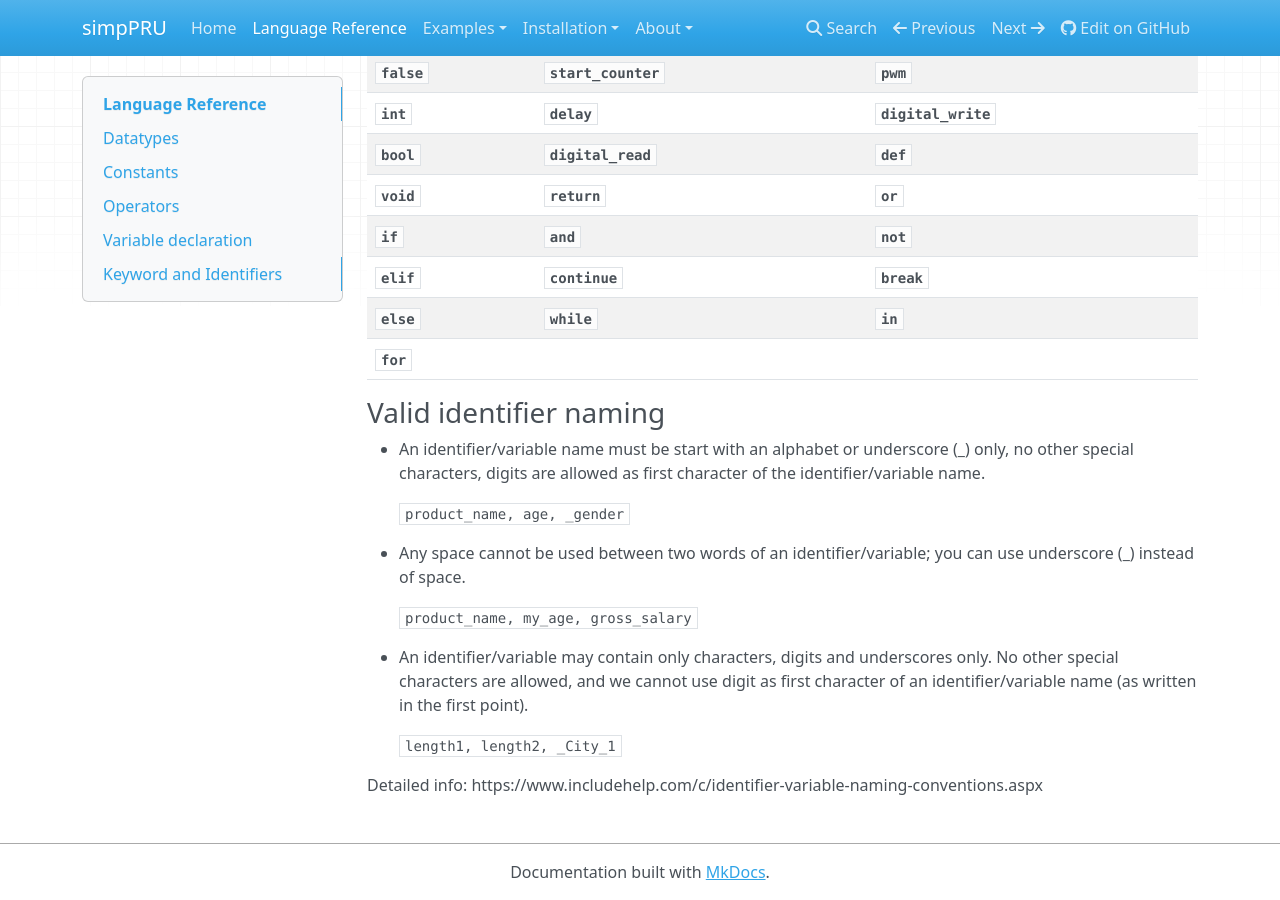
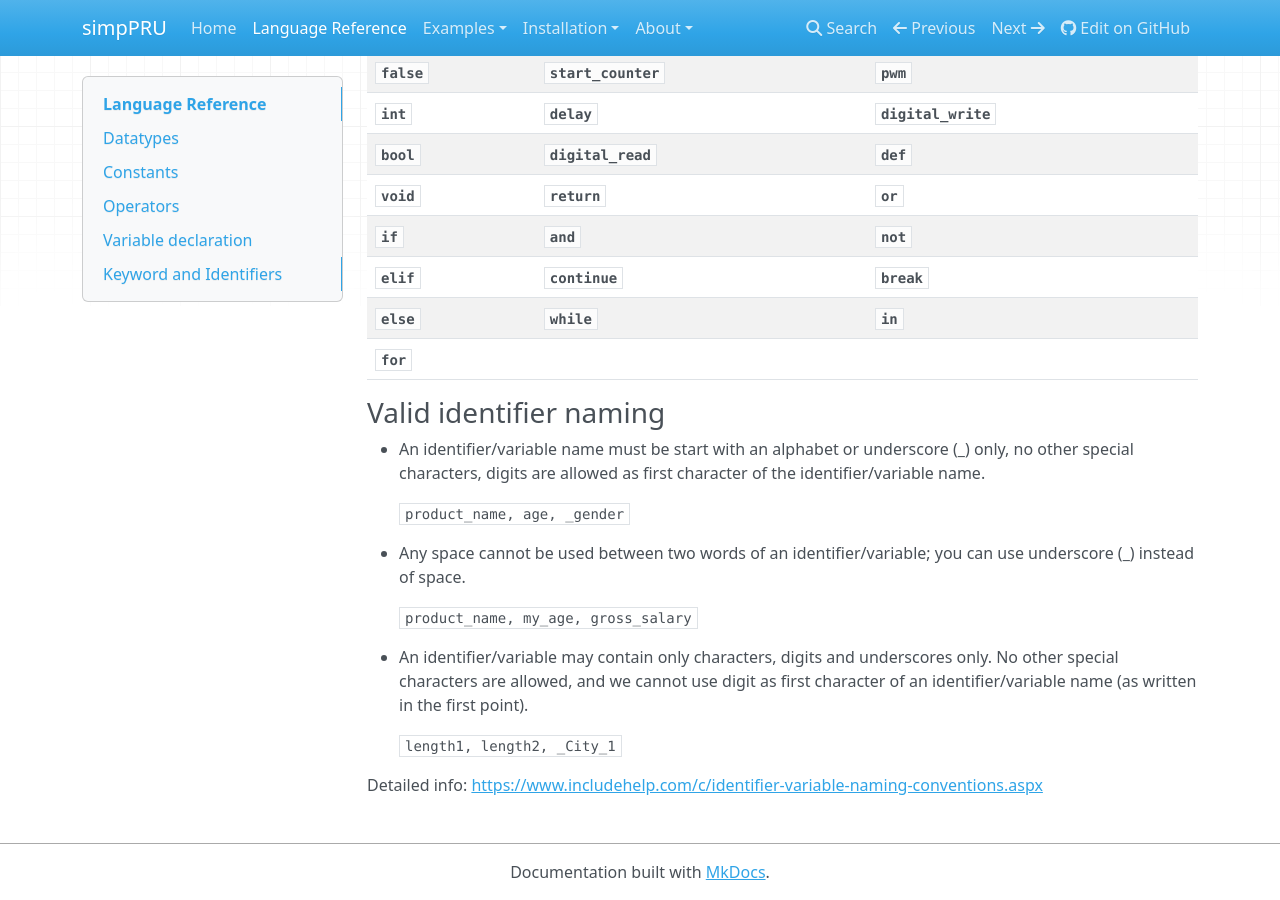
Before and after one commit to VedantParanjape/simpPRU, an MkDocs documentation site: the page built from docs/language.md, in a window 1280 px wide and 900 px high, scrolled down 1856 px. Built offline with MkDocs 1.6.1, drawn with Linux system fonts in a browser that asks for light colours; nearby versions of some CDN libraries; some of the changed lines change nothing that is shown.

Commit message:
minor fix in docs

```diff
--- a/docs/language.md
+++ b/docs/language.md
@@ -109,4 +109,4 @@ test_var := true;
 
     `length1, length2, _City_1`
 
-Detailed info: https://www.includehelp.com/c/identifier-variable-naming-conventions.aspx
+Detailed info: [https://www.includehelp.com/c/identifier-variable-naming-conventions.aspx](https://www.includehelp.com/c/identifier-variable-naming-conventions.aspx)
```
